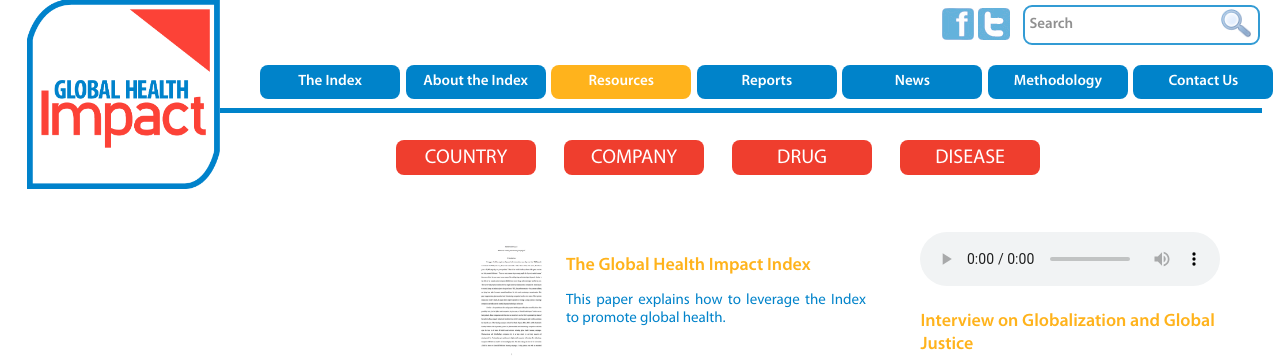
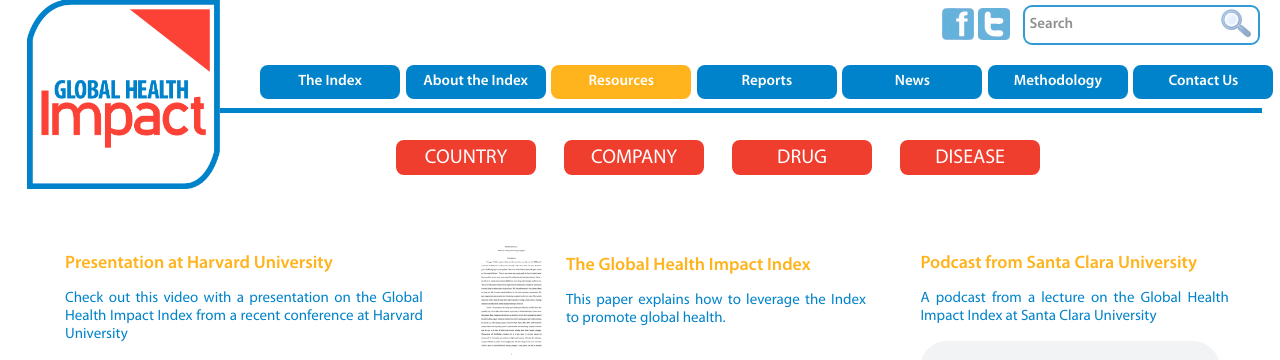
Before and after one commit to ywang135/HealthImpact, a PHP site: page /resources.php in a window 1280 px wide. Shown: the part 31-391 px from the top of the page. Run offline with PHP 8.4, Linux system fonts and the light colour scheme.

Commit message:
fix titles in resource page

```diff
--- a/resources.php
+++ b/resources.php
@@ -5,25 +5,25 @@
 <script type="text/javascript" src="JS/jquery_resources.js"></script>
 	<div class="main_body">
 		<div id="left_bar">
+
+		<subtitle>Presentation at Harvard University</subtitle>
+		<p>Check out this video with a presentation on the Global Health Impact Index
+		from a recent conference at Harvard University</p>
 		<embed src="http://c.brightcove.com/services/viewer/federated_f8/271530229" bgcolor="#FFFFFF"
 		flashVars="videoId=3004310549001&playerId=271530229&viewerSecureGatewayURL=https://console.brightcove.com/services/amfgateway&servicesURL=http://services.brightcove.com/services&cdnURL=http://admin.brightcove.com&domain=embed&autoStart=false&"
 		base="http://admin.brightcove.com" name="flashObj" width="100%" height="300"
 		seamlesstabbing="false" type="application/x-shockwave-flash" swLiveConnect="true"
 		pluginspage="http://www.macromedia.com/shockwave/download/index.cgi?P1_Prod_Version=ShockwaveFlash"></embed>
-		<subtitle>what title should I put there</subtitle>
-		<p>Check out this video with a presentation on the Global Health Impact Index
-		from a recent conference at Harvard University</p>
 
 		<p>&nbsp;</p><p>&nbsp;</p>
+			<subtitle>Global Justice and Global Health</subtitle>
+			<p>An interview on New Books in Philosophy that discusses the Global Health Impact Proposal.</p>
 			<audio controls>
   			<source src="horse.ogg" type="audio/ogg">
-  			<source src="audio/Ethics-at-noon-Nicole-hassoun.mp3" type="audio/mpeg">
+  			<source src="audio/030philosophyhassoun.mp3" type="audio/mpeg">
 			Your browser does not support the audio element.
 			</audio>
 		<p></p>
-		<subtitle>what title should I put there</subtitle>
-		<p>A podcast from a lecture on the Global Health Impact Index at Santa Clara University</p>
-
 		</div><!-- #left_bar end -->
 		<div id="middle_bar">
 			<table cellpadding="5">
@@ -54,22 +54,19 @@
 			</table>
 		</div><!-- #middle_bar end -->
 		<div id="right_bar">
+			<subtitle>Podcast from Santa Clara University</subtitle>
+			<p>A podcast from a lecture on the Global Health Impact Index at Santa Clara University</p>
 			<audio controls>
-  			<source src="horse.ogg" type="audio/ogg">
-  			<source src="audio/030philosophyhassoun.mp3" type="audio/mpeg">
+  				<source src="audio/Ethics-at-noon-Nicole-hassoun.mp3" type="audio/mpeg">
 				Your browser does not support the audio element.
 			</audio>
-			<p></p>
-			<subtitle>Interview on Globalization and Global Justice</subtitle>
-			<p>An interview on New Books in Philosophy that discusses the Global Health Impact Proposal.</p>
+
 			<p>&nbsp;</p><p>&nbsp;</p>
-			<iframe src="http://prezi.com/embed/x3zshtfplobb/?bgcolor=ffffff&amp;lock_to_path=0&amp;autoplay=0&amp;autohide_ctrls=0&amp;features=undefined&amp;disabled_features=undefined"
-			 width="330" height="270" frameBorder="0" webkitAllowFullScreen mozAllowFullscreen allowfullscreen>
+			<subtitle>Learn More About the Global Health Impact Index</subtitle>
+			<p>A slide show for an introduction to the Company Index</p>
+			<iframe src="http://prezi.com/embed/x3zshtfplobb/?bgcolor=ffffff&amp;lock_to_path=1&amp;autoplay=1&amp;autohide_ctrls=0&amp;features=undefined&amp;disabled_features=undefined" width="330" height="270" frameBorder="0" webkitAllowFullScreen mozAllowFullscreen allowfullscreen>
 			</iframe>
 			<p></p>
-			<subtitle>some title</subtitle>
-			<p>A slide show for an introduction to the Company Index</p>
-
 		</div><!-- #right_bar end -->
 	</div><!-- .main_body end -->
 <?php
```
Lines whose indentation alone changed are shown as unchanged.
